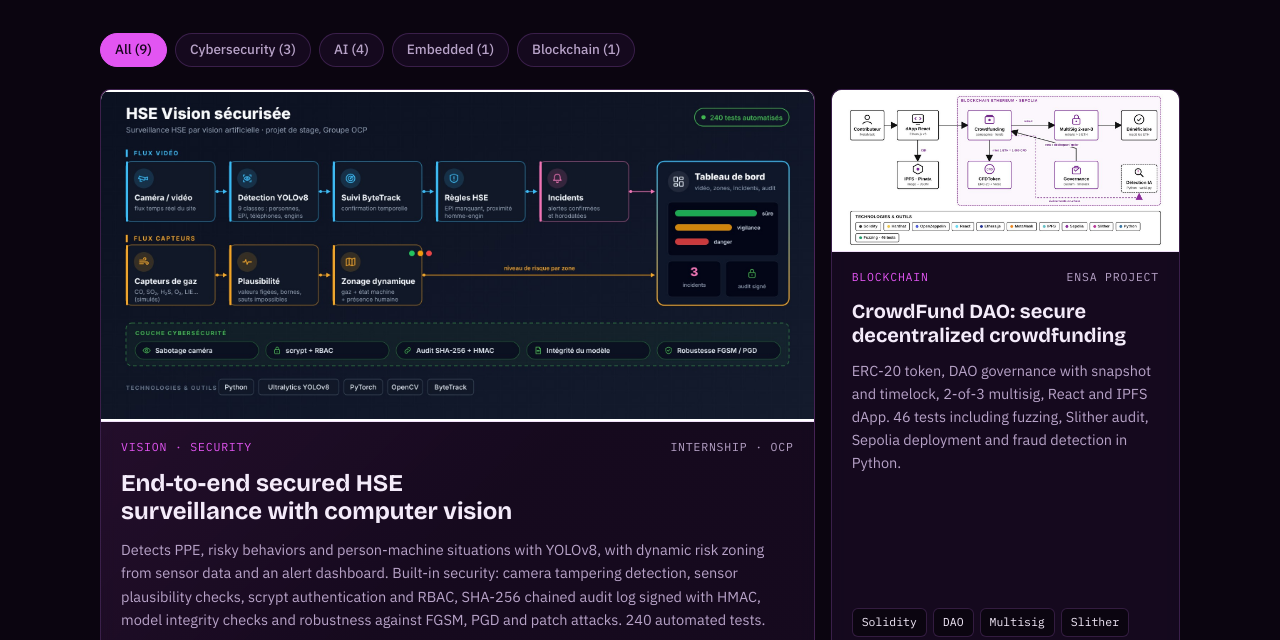
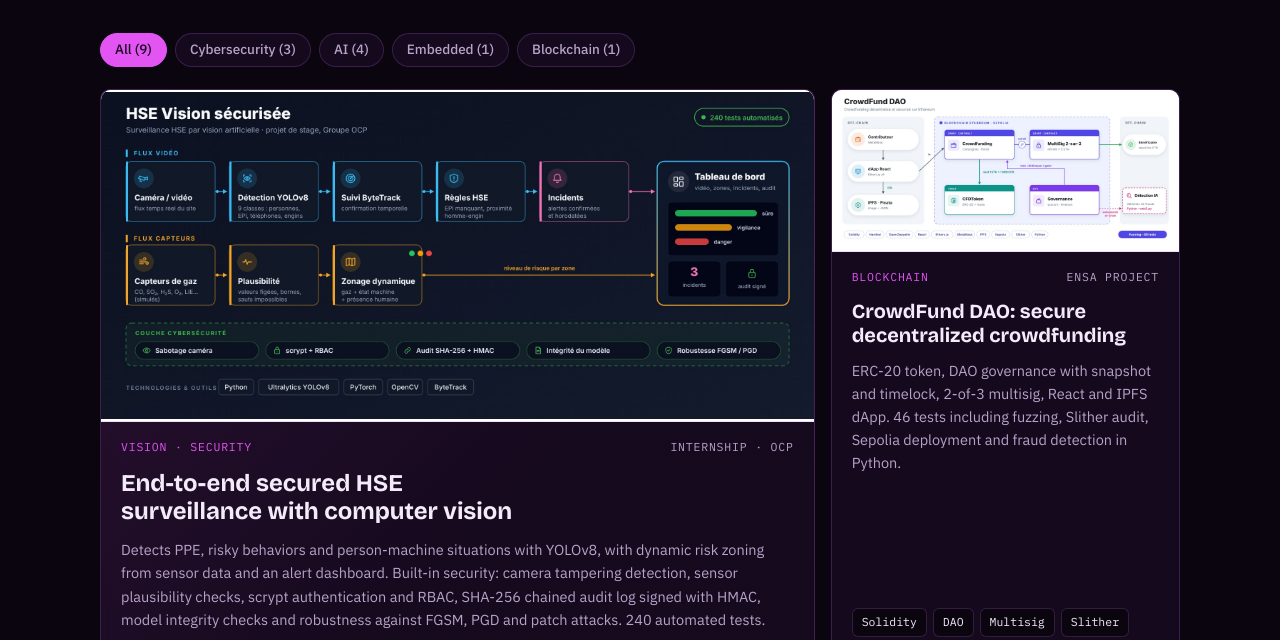
Before and after one commit to sabrine-ouarchane/sabrine-ouarchane.github.io, a plain HTML site: page index.html in a window 1280 px wide. Shown: the part 1078-1718 px from the top of the page. Drawn offline with nearby package versions, Linux system fonts and the light colour scheme; animation ran at ten frames a second.

Commit message:
Fix duplicate entry in projects array

```diff
--- a/index.html
+++ b/index.html
@@ -554,7 +554,7 @@ dialog.lb{max-height:92vh;overflow:auto}
   const GH='https://github.com/sabrine-ouarchane/';
   const projects=[
     {c:'ia',l:'Vision · Security',o:'Internship · OCP',f:1,t:"End-to-end secured HSE surveillance with computer vision",d:"Detects PPE, risky behaviors and person-machine situations with YOLOv8, with dynamic risk zoning from sensor data and an alert dashboard. Built-in security: camera tampering detection, sensor plausibility checks, scrypt authentication and RBAC, SHA-256 chained audit log signed with HMAC, model integrity checks and robustness against FGSM, PGD and patch attacks. 240 automated tests.",s:['YOLOv8','ByteTrack','RBAC','HMAC','FGSM / PGD'],r:'hse-vision-securisee (1)',img:['hse-vision-securisee (1).jpg']},
-    {c:'blockchain',l:'Blockchain',o:'ENSA project',t:"CrowdFund DAO: secure decentralized crowdfunding",d:"ERC-20 token, DAO governance with snapshot and timelock, 2-of-3 multisig, React and IPFS dApp. 46 tests including fuzzing, Slither audit, Sepolia deployment and fraud detection in Python.",s:['Solidity','DAO','Multisig','Slither','Sepolia'],r:'crowdfund-dao (1)',img:['crowdfund-dao.jpg']},
+    {c:'blockchain',l:'Blockchain',o:'ENSA project',t:"CrowdFund DAO: secure decentralized crowdfunding",d:"ERC-20 token, DAO governance with snapshot and timelock, 2-of-3 multisig, React and IPFS dApp. 46 tests including fuzzing, Slither audit, Sepolia deployment and fraud detection in Python.",s:['Solidity','DAO','Multisig','Slither','Sepolia'],r:'crowdfund-dao (1) (1)',img:['crowdfund-dao (1).jpg']},
     {c:'cyber',l:'Forensics',o:'ENSA project',t:"Linux Forensics Lab",d:"Attack simulation following the Cyber Kill Chain, hardening, auditd logging, forensic analysis (IOCs, timeline) and incident response on an Ubuntu server.",s:['Ubuntu','Kali','auditd','Kill Chain'],r:'linux-forensics-lab',img:['linux-forensics-lab.png']},
     {c:'cyber',l:'Networking',o:'Internship · Circet Maroc',t:"pfSense Lab: LAN/DMZ segmentation and captive portal",d:"Built during my internship at Circet Maroc: firewall, filtering rules, NAT and captive portal authentication in a VirtualBox environment.",s:['pfSense','DMZ','NAT','VirtualBox'],r:'pfsense-captive-portal-dmz-lab',img:['pfsense-lab.png']},
     {c:'ia',l:'AI · Compliance',o:'ENSA project',t:"Responsible, GDPR-compliant AI assistant",d:"Flask web app with a personal data filter, history, degraded mode and human oversight, designed to comply with the GDPR.",s:['Flask','GDPR','Privacy by design'],r:'assistant-ia-responsable-rgpd',img:['assistant-ia-rgpd.png']},
```
